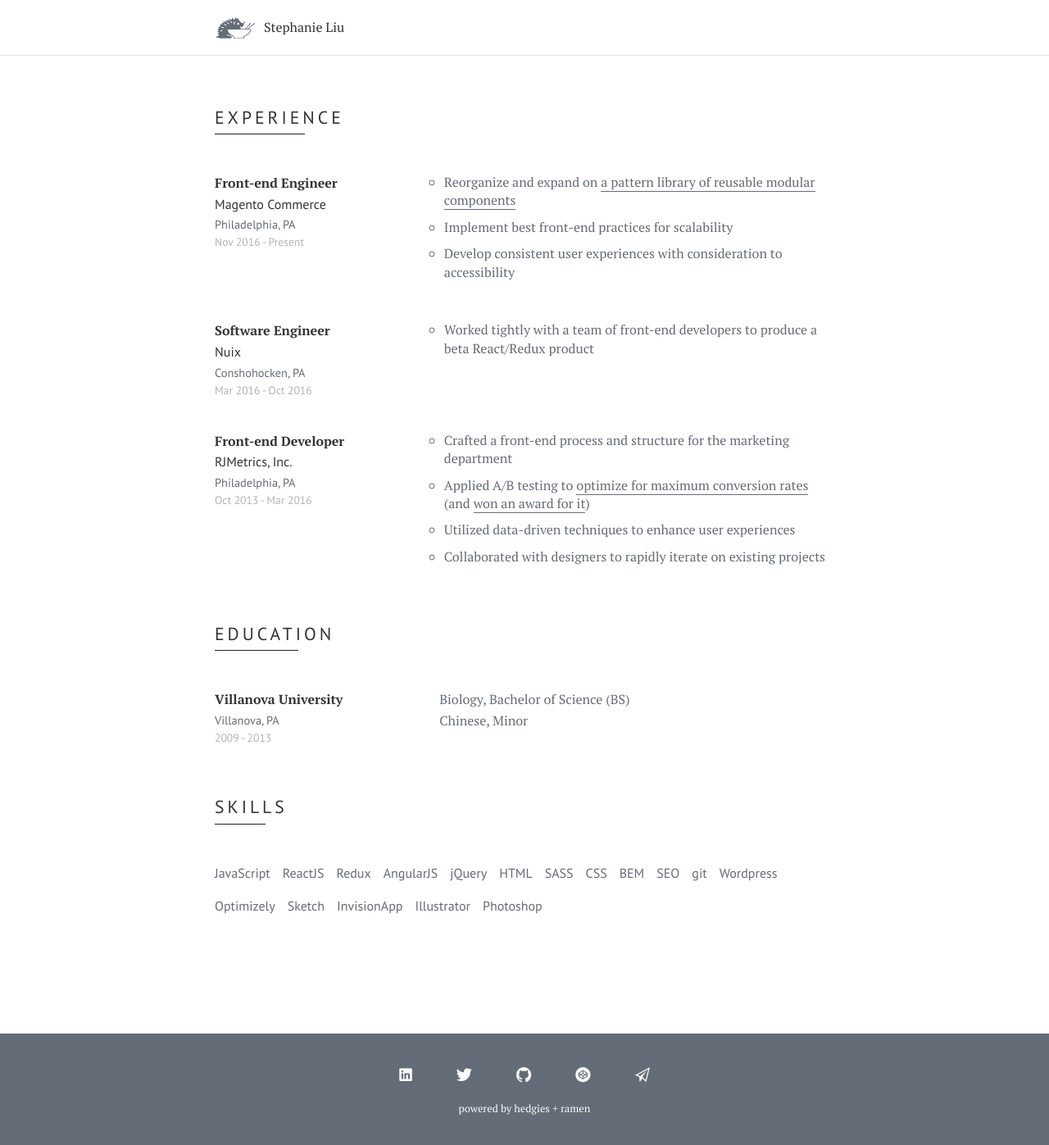
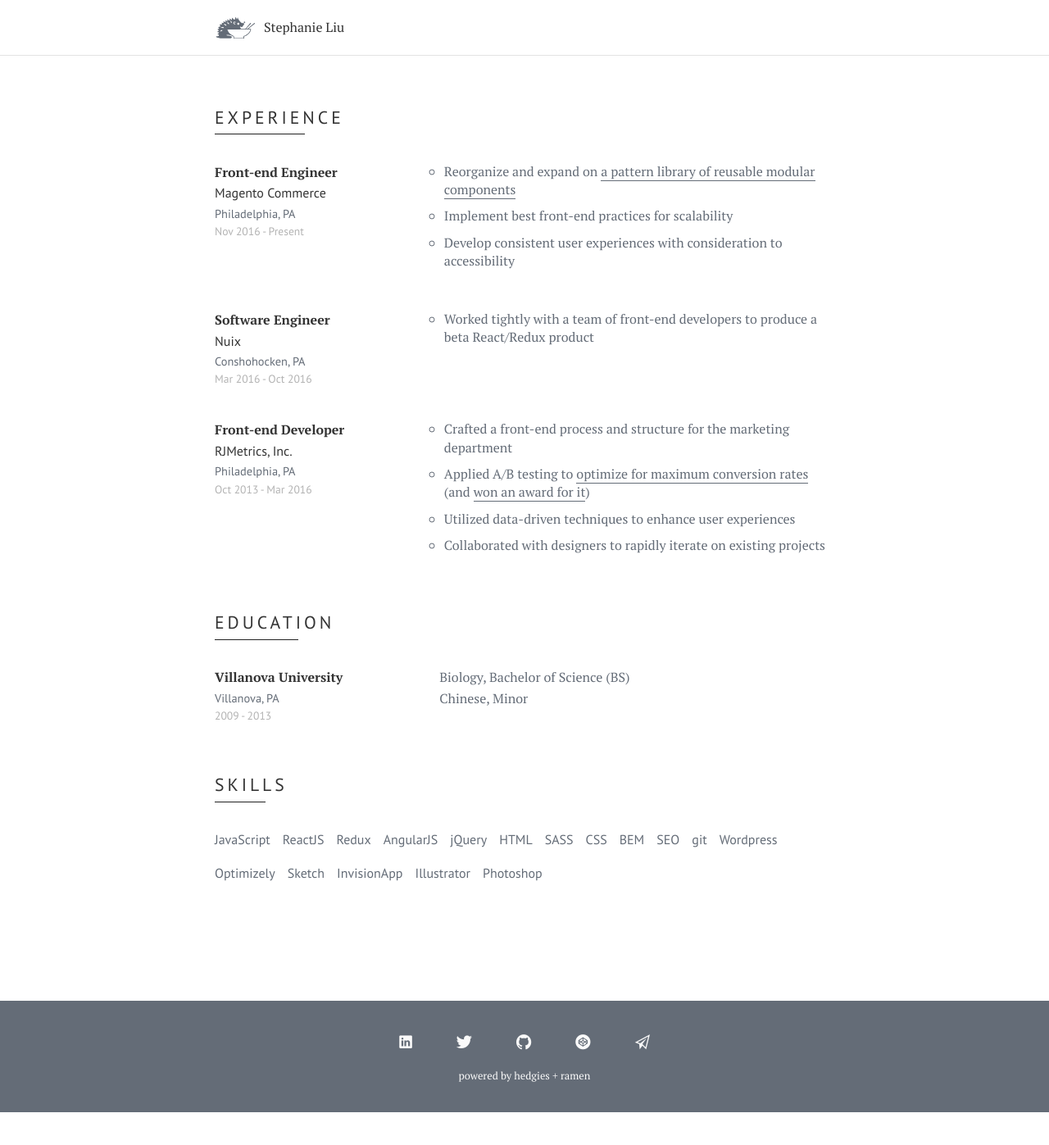
Before and after one commit to ramenhog/ramenhog.github.io, a Jekyll site: the page built from experience/index.html, in a window 1280 px wide and 1397 px high. Shown: the whole window at 82% size. Built offline with Jekyll 4.4.1, drawn with Linux system fonts in a browser that asks for light colours.

Commit message:
change spacing

```diff
--- a/_sass/_resume.scss
+++ b/_sass/_resume.scss
@@ -1,4 +1,4 @@
-$spacer: 1.2em;
+$spacer: 1.2rem;
 
 .resume {
   margin-top: ($spacer * 3);
```
